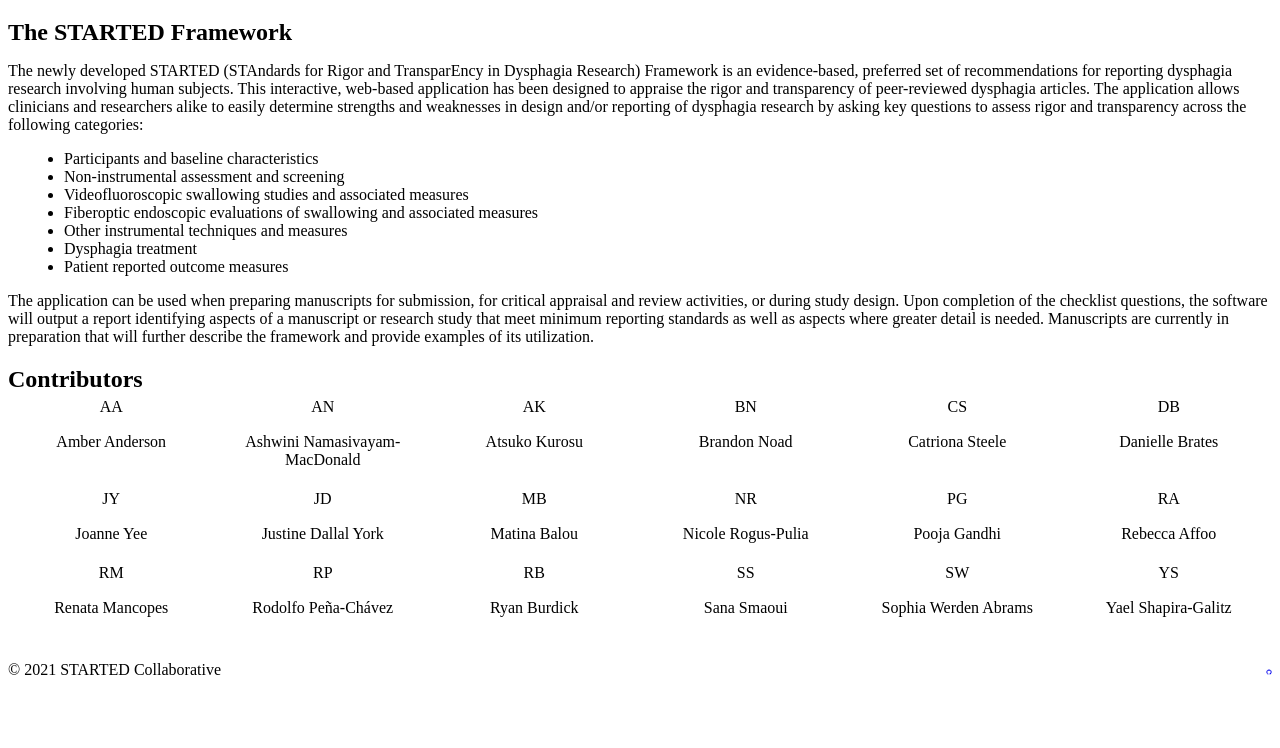
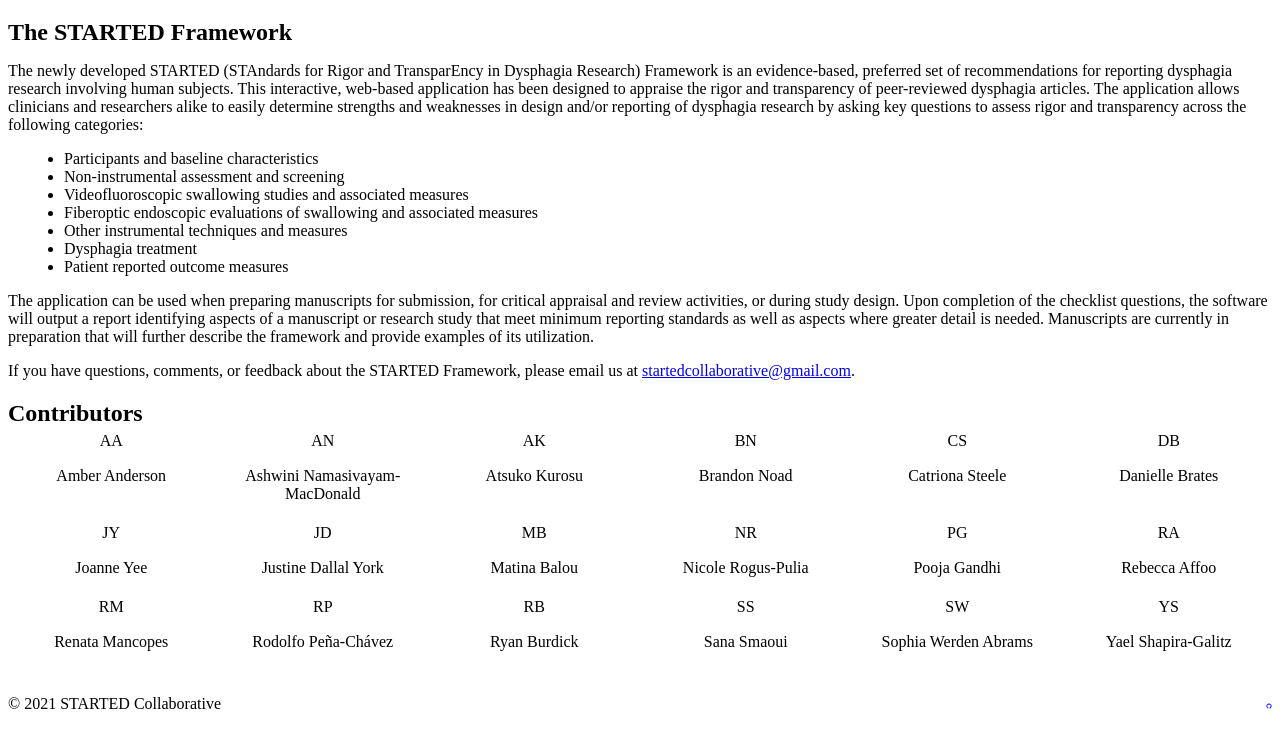
Before and after one commit to BrandonNoad/started, a Gatsby site: page /about in a window 1280 px wide. Shown: the part 46-794 px from the top of the page. Built offline with nearby package versions, Linux system fonts and the light colour scheme; Gatsby itself is replaced by a stand-in of ours.

Commit message:
Add email to about page

```diff
--- a/src/pages/about.js
+++ b/src/pages/about.js
@@ -1,5 +1,14 @@
 import React from 'react';
-import { SimpleGrid, Box, Heading, Text, UnorderedList, ListItem, Avatar } from '@chakra-ui/react';
+import {
+    SimpleGrid,
+    Box,
+    Heading,
+    Text,
+    UnorderedList,
+    ListItem,
+    Avatar,
+    Link
+} from '@chakra-ui/react';
 
 import BlogLayout from '../layouts/BlogLayout';
 
@@ -76,6 +85,18 @@ const AboutPage = () => (
             where greater detail is needed. Manuscripts are currently in preparation that will
             further describe the framework and provide examples of its utilization.
         </Text>
+        <Text mb={4}>
+            If you have questions, comments, or feedback about the STARTED Framework, please email
+            us at{' '}
+            <Link
+                color="secondary.600"
+                href="mailto:startedcollaborative@gmail.com"
+                isExternal={true}
+            >
+                startedcollaborative@gmail.com
+            </Link>
+            .
+        </Text>
         <Heading as="h2" size="xl" color="gray.900" mb={5}>
             Contributors
         </Heading>
```
